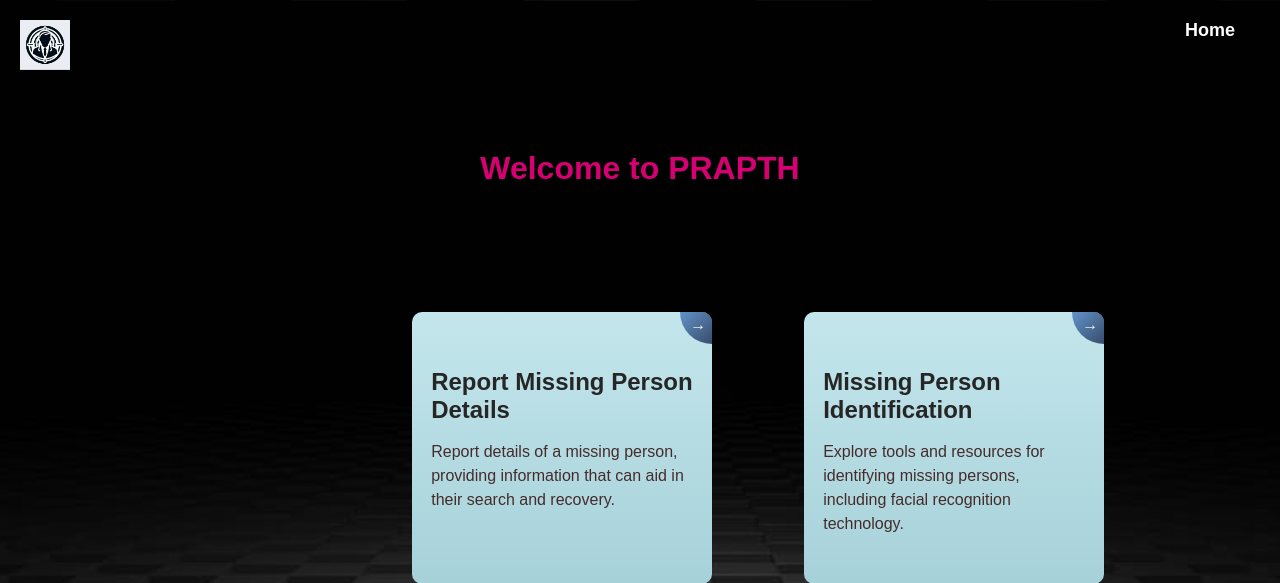
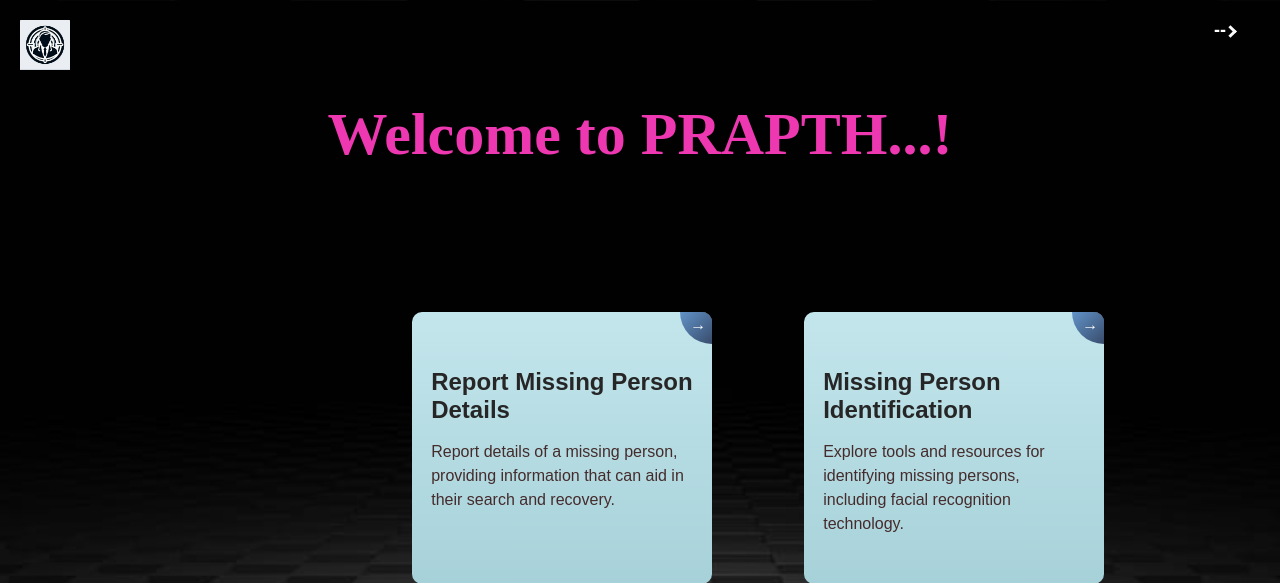
Before and after one commit to aswinshibu2001/prapth, a Flask app: page /main-menu.html in a window 1280 px wide. Shown: the top 583 px of the page. Run offline with Flask 3, Linux system fonts and the light colour scheme.

Commit message:
updated main menu css

```diff
--- a/static/css/main-menu.css
+++ b/static/css/main-menu.css
@@ -5,7 +5,7 @@ body, html {
     font-family: Arial, sans-serif;
 }
 
-
+/* ************************************ logo and home button in navigation bar ************************** */
 .logo {
     position: absolute;
     top: 20px;
@@ -34,15 +34,35 @@ body, html {
 }
 
 .navbar a:hover {
-    background: black;
-    color: #fff;
+  background: #1884dd ;
+  color : #fcfeff ;
 }
 
+.arrow {
+  border: solid rgb(250, 250, 250);
+  border-width: 0 3px 3px 0;
+  display: inline-block;
+  padding: 3px;
+}
+
+.right {
+  transform: rotate(-45deg);
+  -webkit-transform: rotate(-45deg);
+}
+
+/* ************************************ logo and home button in navigation bar ************************** */
 h1{
-    color: #D60073;
-    text-align: center;
-   margin-top: 150px;
+  position: relative;
+  color: #ee38b1;
+  text-align: center;
+ margin-top: 100px;
+ /* left: 200px; */
+ font-family: 'Times New Roman', Times, serif;
+ font-size: 60px;
 }
+
+
+
 
 
 /* card elements css **********************************************/
--- a/templates/main-menu.html
+++ b/templates/main-menu.html
@@ -16,16 +16,16 @@
 
 <body style="background-image: url('static/images/back1.jpeg'); background-repeat: no-repeat;background-size: cover; background-attachment:fixed;">
     <!-- <div class="background"> -->
-        <a href="#" class="logo">
+        <a href="/home.html" class="logo">
             <img src="static\images\prapth-logo.jpeg" alt="Prapth Logo" width="80" height="80">
         </a>
         <nav class="navbar">
-            <a href="/home.html">Home</a>
+            <a href="/home.html"> --<i class="arrow right"></i></a>
             <span id="username-placeholder"></span>
         </nav>
 
 
-        <h1>Welcome to PRAPTH</h1>
+        <h1> <b>W</b>elcome to <b>PRAPTH</b>...!</h1>
 
         <div class="card-container">
 
--- a/templates/missing_reporting.html
+++ b/templates/missing_reporting.html
@@ -60,7 +60,7 @@
     </div>
 
     <p id="p2"> We will update you further details through the email.<br><br> Kindly Please be in touch with us.. <br><br></p>
-    <p style="margin-left: 700px;color: #fcf7f7;">- Team Prapth</p>
+    <p style="margin-left: 700px;color: #1884dd ;font-size: larger;">- <b><u>Team Prapth</u></b></p>
 
 </body>
 </html>
--- a/templates/suspect_reporting.html
+++ b/templates/suspect_reporting.html
@@ -9,11 +9,11 @@
 </head>
 <body style="background-image: url('static/images/back1.jpeg'); background-repeat: no-repeat;background-size: cover; background-attachment:fixed;">
 
-    <a href="#" class="logo">
+    <a href="/home.html" class="logo">
         <img src="static\images\prapth-logo.jpeg" alt="Prapth Logo" width="80" height="80">
     </a>
     <nav class="navbar">
-        <a href="/home.html">Home</a>
+        <a href="/main-menu.html">  --<i class="arrow right"></i></a>
         <span id="username-placeholder"></span>
     </nav>
 
```
Also changed, not shown: static/css/missing_reporting.css (+6 -4 lines), static/css/suspect_reporting.css (+15 -2 lines).
